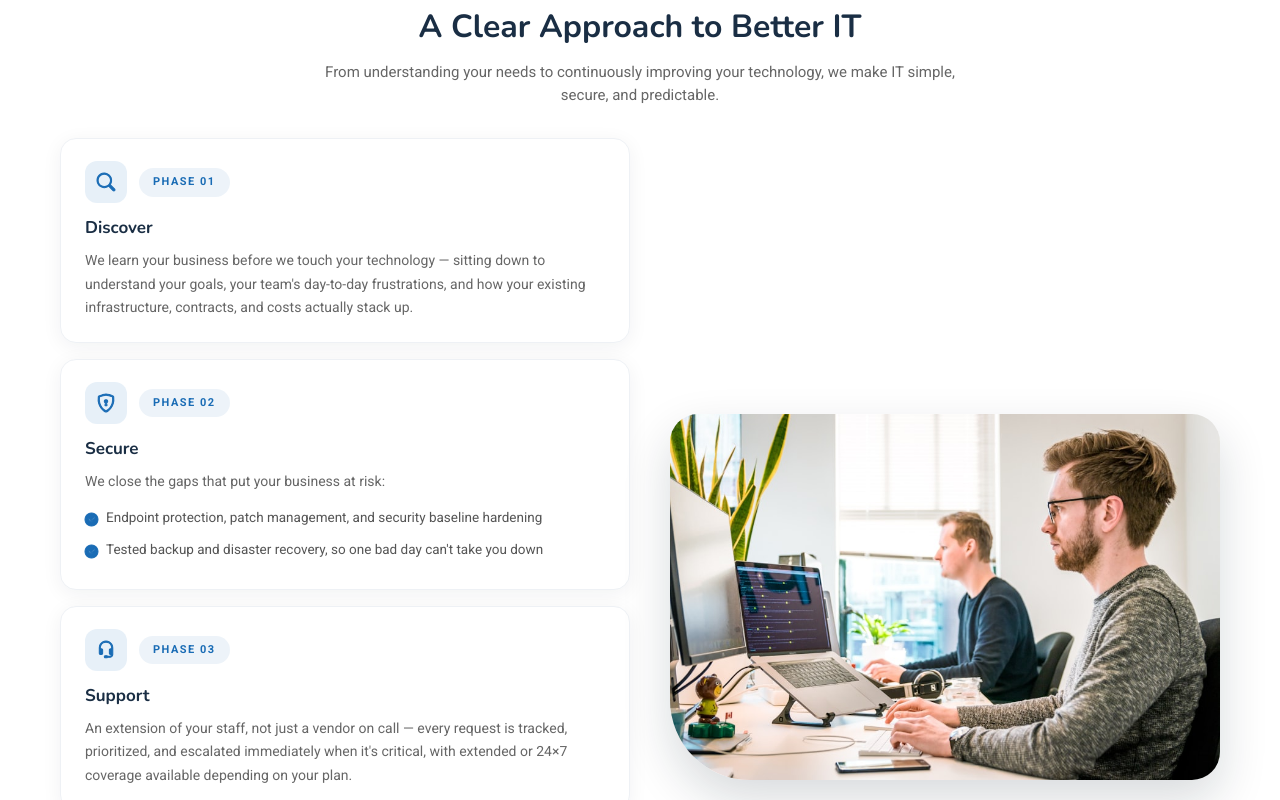
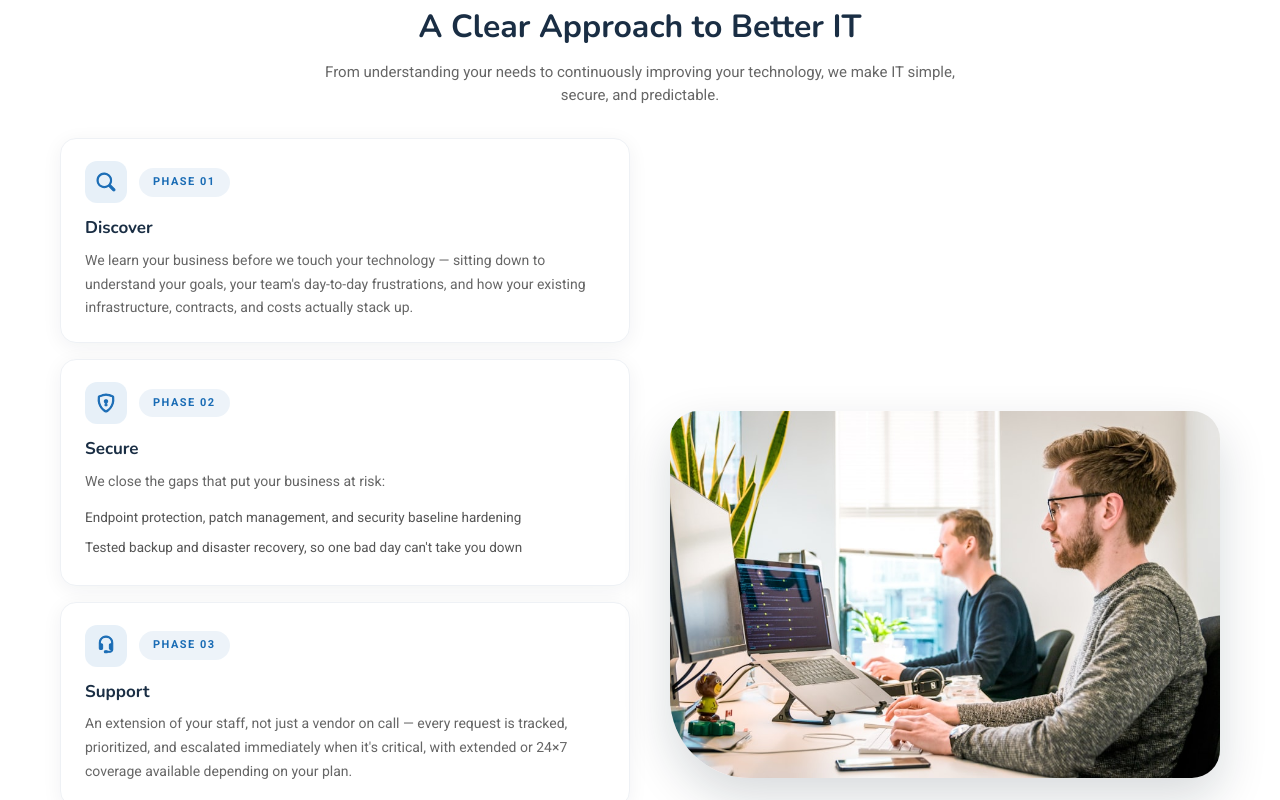
Before and after one commit to dorisashehi/new_site, a React (Vite) app: page / in a window 1280 px wide. Shown: the part 2240-3040 px from the top of the page. Built offline with nearby package versions, Linux system fonts and the light colour scheme.

Commit message:
Icon removed

```diff
--- a/src/components/HowWeWork.jsx
+++ b/src/components/HowWeWork.jsx
@@ -1,52 +1,84 @@
 const steps = [
   {
-    num: '01',
-    icon: 'bi-search',
-    title: 'Discover',
+    num: "01",
+    icon: "bi-search",
+    title: "Discover",
     desc: "We learn your business before we touch your technology — sitting down to understand your goals, your team's day-to-day frustrations, and how your existing infrastructure, contracts, and costs actually stack up.",
   },
   {
-    num: '02',
-    icon: 'bi-shield-lock',
-    title: 'Secure',
-    desc: 'We close the gaps that put your business at risk:',
+    num: "02",
+    icon: "bi-shield-lock",
+    title: "Secure",
+    desc: "We close the gaps that put your business at risk:",
     bullets: [
-      'Endpoint protection, patch management, and security baseline hardening',
+      "Endpoint protection, patch management, and security baseline hardening",
       "Tested backup and disaster recovery, so one bad day can't take you down",
     ],
   },
   {
-    num: '03',
-    icon: 'bi-headset',
-    title: 'Support',
+    num: "03",
+    icon: "bi-headset",
+    title: "Support",
     desc: "An extension of your staff, not just a vendor on call — every request is tracked, prioritized, and escalated immediately when it's critical, with extended or 24×7 coverage available depending on your plan.",
   },
   {
-    num: '04',
-    icon: 'bi-graph-up-arrow',
-    title: 'Evolve',
-    desc: 'Your technology keeps pace as your business grows — we build an ongoing technology roadmap with lifecycle planning and vCIO advisory, all under predictable, fixed-fee pricing that scales with your business instead of surprising you with invoices.',
+    num: "04",
+    icon: "bi-graph-up-arrow",
+    title: "Evolve",
+    desc: "Your technology keeps pace as your business grows — we build an ongoing technology roadmap with lifecycle planning and vCIO advisory, all under predictable, fixed-fee pricing that scales with your business instead of surprising you with invoices.",
   },
 ];
 
 export default function HowWeWork() {
   return (
-    <section id="how-we-work" style={{ padding: '56px 0', background: '#fff' }}>
+    <section id="how-we-work" style={{ padding: "56px 0", background: "#fff" }}>
       <div className="container">
-        <div style={{ textAlign: 'center', maxWidth: 640, margin: '0 auto 32px' }} data-aos="fade-up">
-          <span style={{ display: 'block', fontSize: 12, fontWeight: 700, textTransform: 'uppercase', letterSpacing: 2, color: 'var(--accent)', marginBottom: 10 }}>
+        <div
+          style={{ textAlign: "center", maxWidth: 640, margin: "0 auto 32px" }}
+          data-aos="fade-up"
+        >
+          <span
+            style={{
+              display: "block",
+              fontSize: 12,
+              fontWeight: 700,
+              textTransform: "uppercase",
+              letterSpacing: 2,
+              color: "var(--accent)",
+              marginBottom: 10,
+            }}
+          >
             Our Approach
           </span>
-          <h2 style={{ fontSize: 32, fontWeight: 700, color: 'var(--heading-color)', marginBottom: 10 }}>
+          <h2
+            style={{
+              fontSize: 32,
+              fontWeight: 700,
+              color: "var(--heading-color)",
+              marginBottom: 10,
+            }}
+          >
             A Clear Approach to Better IT
           </h2>
-          <p style={{ color: '#666', fontSize: 15 }}>
-            From understanding your needs to continuously improving your technology, we make IT simple, secure, and predictable.
+          <p style={{ color: "#666", fontSize: 15 }}>
+            From understanding your needs to continuously improving your
+            technology, we make IT simple, secure, and predictable.
           </p>
         </div>
 
-        <div style={{ display: 'flex', flexWrap: 'wrap', gap: 40, alignItems: 'center' }}>
-          <div style={{ flex: '1 1 400px' }} data-aos="fade-up" data-aos-delay="100">
+        <div
+          style={{
+            display: "flex",
+            flexWrap: "wrap",
+            gap: 40,
+            alignItems: "center",
+          }}
+        >
+          <div
+            style={{ flex: "1 1 400px" }}
+            data-aos="fade-up"
+            data-aos-delay="100"
+          >
             {steps.map((s, i) => (
               <div
                 key={i}
@@ -54,7 +86,14 @@ export default function HowWeWork() {
                 data-aos="fade-up"
                 data-aos-delay={150 + i * 70}
               >
-                <div style={{ display: 'flex', alignItems: 'center', gap: 12, marginBottom: 12 }}>
+                <div
+                  style={{
+                    display: "flex",
+                    alignItems: "center",
+                    gap: 12,
+                    marginBottom: 12,
+                  }}
+                >
                   <div className="approach-icon">
                     <i className={`bi ${s.icon}`} />
                   </div>
@@ -65,10 +104,7 @@ export default function HowWeWork() {
                 {s.bullets && (
                   <ul className="approach-checklist">
                     {s.bullets.map((b, j) => (
-                      <li key={j}>
-                        <i className="bi bi-check-circle-fill" />
-                        {b}
-                      </li>
+                      <li key={j}>{b}</li>
                     ))}
                   </ul>
                 )}
@@ -76,15 +112,19 @@ export default function HowWeWork() {
             ))}
           </div>
 
-          <div style={{ flex: '1 1 380px' }} data-aos="fade-up" data-aos-delay="200">
+          <div
+            style={{ flex: "1 1 380px" }}
+            data-aos="fade-up"
+            data-aos-delay="200"
+          >
             <img
               src="/images/about/governance.jpg"
               alt="Technicians monitoring and securing client systems"
               style={{
-                width: '100%',
-                borderRadius: '28px 28px 28px 80px',
-                display: 'block',
-                boxShadow: '0 20px 48px rgba(13, 30, 46, 0.16)',
+                width: "100%",
+                borderRadius: "28px 28px 28px 80px",
+                display: "block",
+                boxShadow: "0 20px 48px rgba(13, 30, 46, 0.16)",
               }}
             />
           </div>
```
